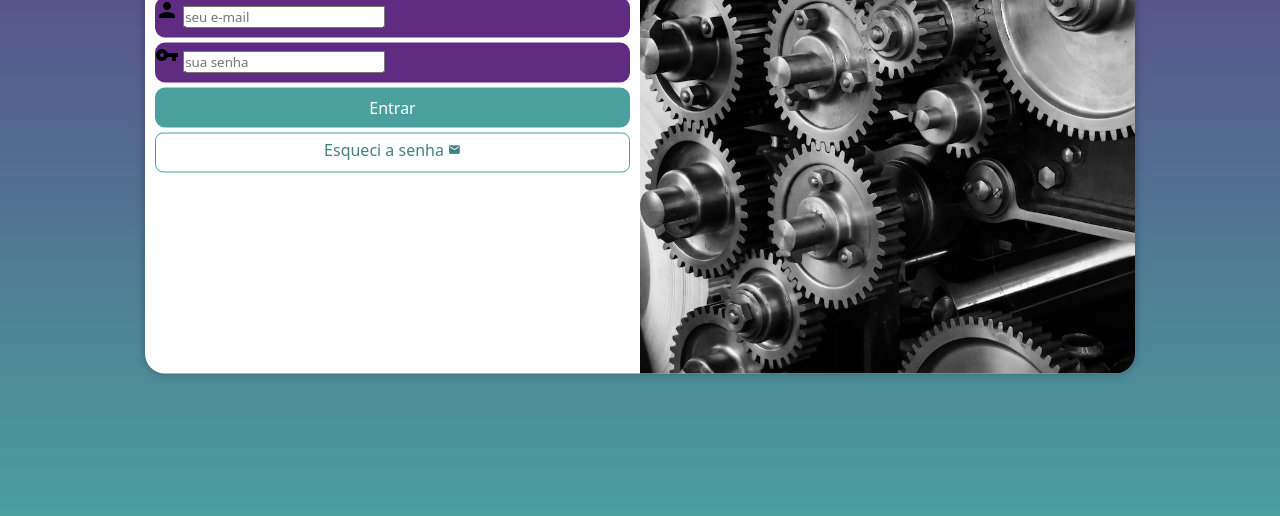
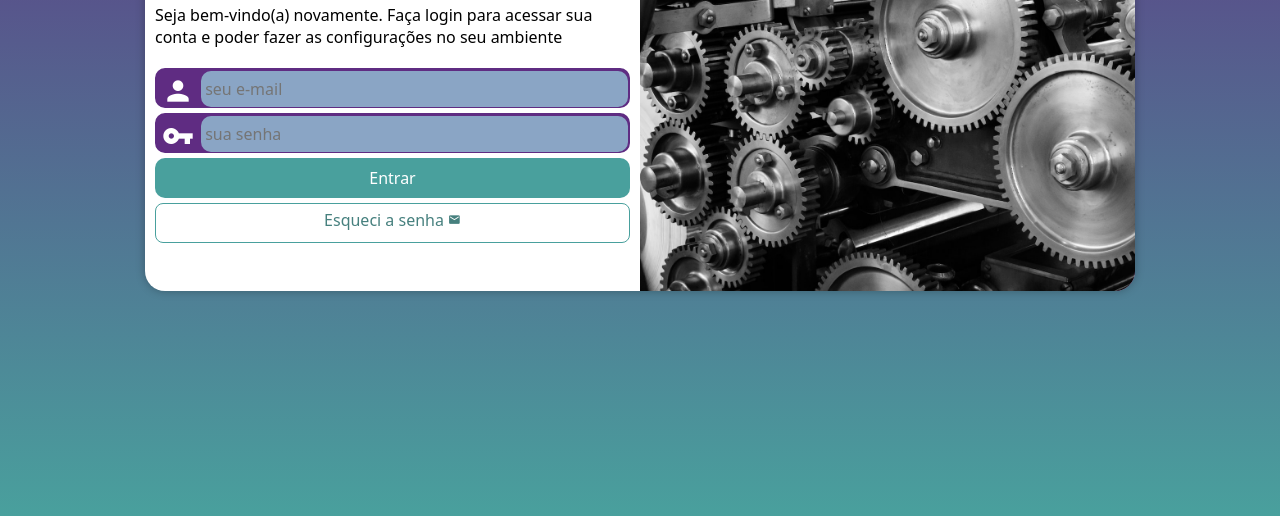
Before and after one commit to ObrunoAndrade/Projeto-login, a plain HTML site: page index.html in a window 1280 px wide. Shown: the part 284-800 px from the top of the page. Drawn offline with Linux system fonts and the light colour scheme.

Commit message:
Login completo

```diff
--- a/estilos/media-query.css
+++ b/estilos/media-query.css
@@ -12,7 +12,7 @@
 
 */
 
-@media screen and (min-width: 768px) and (max-width: 992px) {
+@media screen and (min-width: 768px) and (max-width: 992px) { /*conf tablet*/
 
     body {
         background-image: linear-gradient(to top, #49a09d, #5f2c82);
@@ -20,6 +20,7 @@
 
     section#login {
         width: 80vw;
+        height: 280px;
     }
 
     section#login > div#imagem {
@@ -36,14 +37,16 @@
 
 }
 
-@media screen and (min-width: 992px) {
+@media screen and (min-width: 992px) { /*Conf Desktop*/
 
     body {
         background-image: linear-gradient(to top, #49a09d, #5f2c82);
+
     }
 
     section#login {
         width: 990px;
+        height: 350px;
     }
 
     section#login > div#imagem {
@@ -64,7 +67,8 @@
     }
 
     div#formulario > p {
-        font-size: 1.2em;
+        font-size: 1em;
+        margin: 20px 0px;
     }
 
 }
--- a/estilos/style.css
+++ b/estilos/style.css
@@ -35,7 +35,7 @@ section#login {
     position: absolute;
     top: 50%;
     left: 50%;
-    transform: translate(-50%, -50%);
+
     overflow: hidden;
 
     background-color: white;
@@ -44,8 +44,10 @@ section#login {
     border-radius: 20px;
     box-shadow: 0px 0px 10px rgba(0, 0, 0, 0.274);
 
+    transform: translate(-50%, -50%);
     transition: width .3s, heigtj .3s;
     transition-timing-function: ease;
+
 }
 
 section#login > div#imagem {
@@ -77,6 +79,7 @@ div#formulario > p {
 
 form > div.campo {
     background-color: #5f2c82;
+    border: 2px solid #5f2c82;
     display: block;
     width: 100%;
     height: 40px;
@@ -84,8 +87,34 @@ form > div.campo {
     margin:  5px 0px;
 
 }
-div.campo label {
+
+div.campo > label {
     display: none;
+}
+
+div.campo > i {
+    color: white;
+    font-size: 2em;
+    width: 40px;
+    padding: 5px;
+
+}
+
+div.campo > input {
+    background-color: #a8f5f29a;
+    font-size: 1em;
+    width: calc(100% - 44.5px);
+    height: 100%;
+    border: 0px;
+    border-radius: 10px;
+    padding: 4px;
+    transform: translateY(-12px);
+
+}
+
+div.campo > input:focus-within {
+    background-color: white;
+    border: none;
 }
 
 form > input[type=submit] {
```
